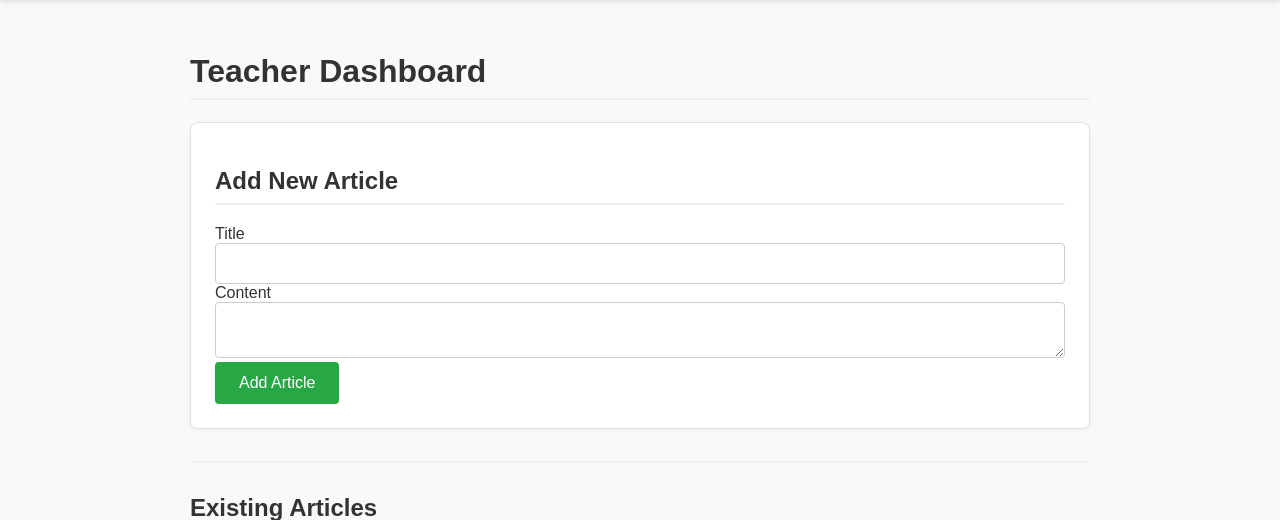
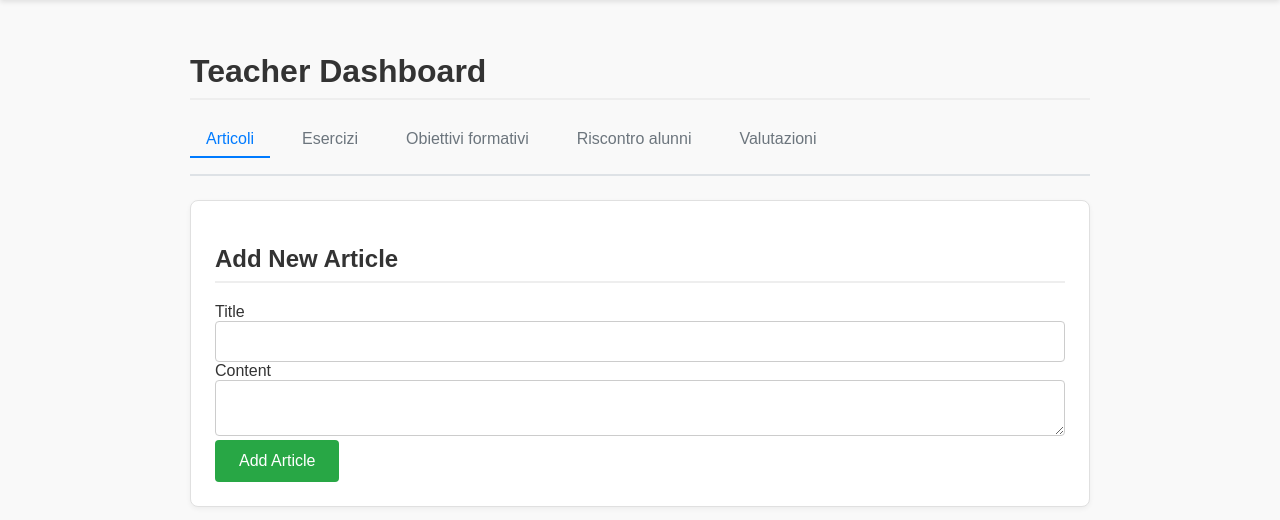
Before and after one commit to rcasertascuola/teaching_site, a PHP site: page /admin_dashboard.php in a window 1280 px wide. Shown: the part 78-598 px from the top of the page. Run offline with PHP 8.4, Linux system fonts and the light colour scheme; the visitor is signed in with stand-in values (Sample User, id 1); data that the repository does not hold is empty.

Commit message:
feat: Add placeholders for future features in the admin dashboard

```diff
--- a/admin_dashboard.php
+++ b/admin_dashboard.php
@@ -90,6 +90,30 @@ try {
         .btn-edit { background-color: #ffc107; }
         .btn-delete { background-color: #dc3545; }
         .btn-history { background-color: #17a2b8; }
+
+        .features-menu {
+            display: flex;
+            gap: 1rem;
+            margin-bottom: 1.5rem;
+            border-bottom: 2px solid #dee2e6;
+            padding-bottom: 1rem;
+        }
+        .features-menu a {
+            text-decoration: none;
+            padding: 0.5rem 1rem;
+            border-radius: 5px 5px 0 0;
+            color: #495057;
+            font-weight: 500;
+        }
+        .features-menu a.active {
+            border-bottom: 2px solid #007bff;
+            color: #007bff;
+        }
+        .features-menu a.disabled {
+            color: #6c757d;
+            cursor: not-allowed;
+            pointer-events: none;
+        }
     </style>
 </head>
 <body>
@@ -112,6 +136,14 @@ try {
 
     <div class="container">
         <h1>Teacher Dashboard</h1>
+
+        <div class="features-menu">
+            <a href="admin_dashboard.php" class="active">Articoli</a>
+            <a href="#" class="disabled" title="Prossimamente">Esercizi</a>
+            <a href="#" class="disabled" title="Prossimamente">Obiettivi formativi</a>
+            <a href="#" class="disabled" title="Prossimamente">Riscontro alunni</a>
+            <a href="#" class="disabled" title="Prossimamente">Valutazioni</a>
+        </div>
 
         <?php
         // Display session messages if they exist
```
